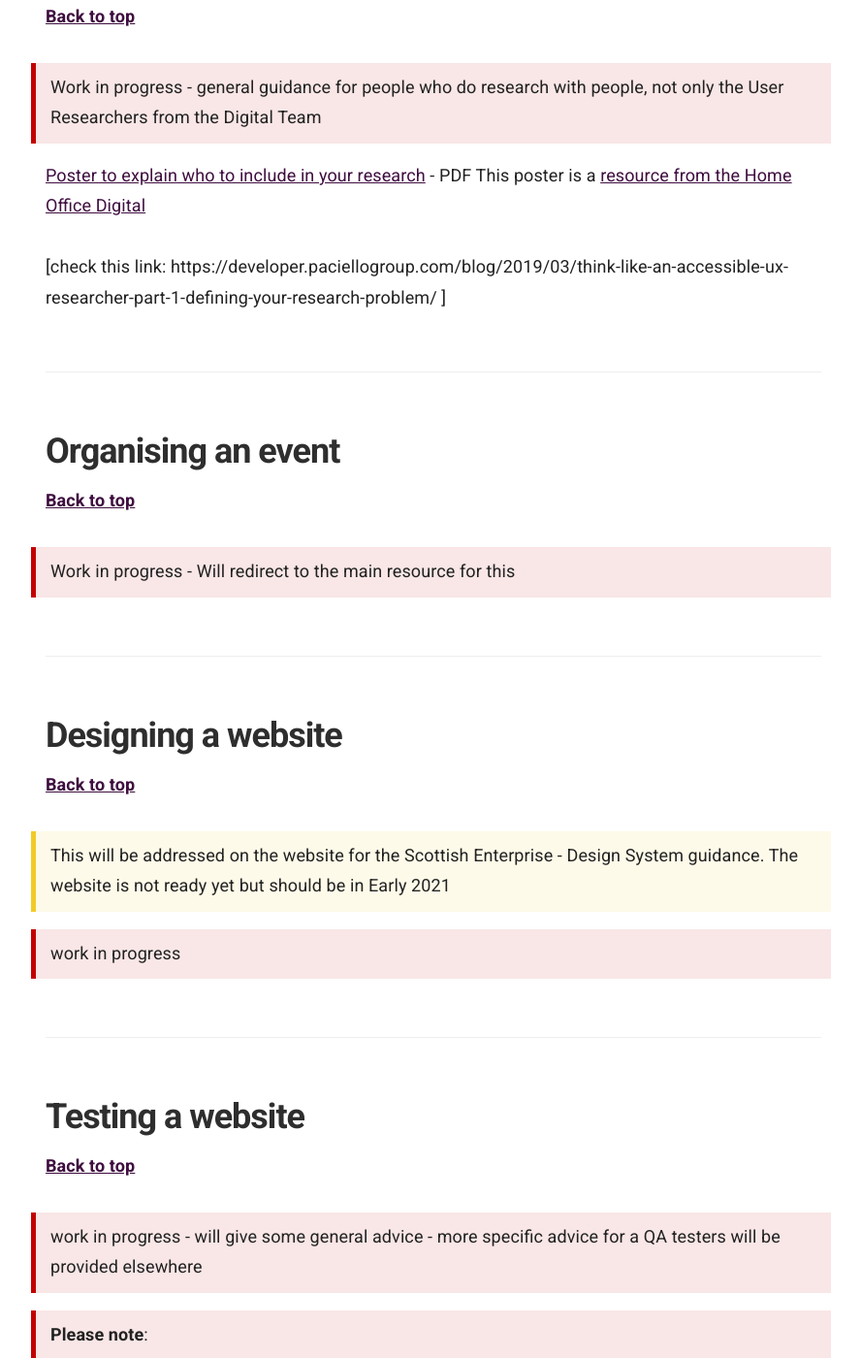
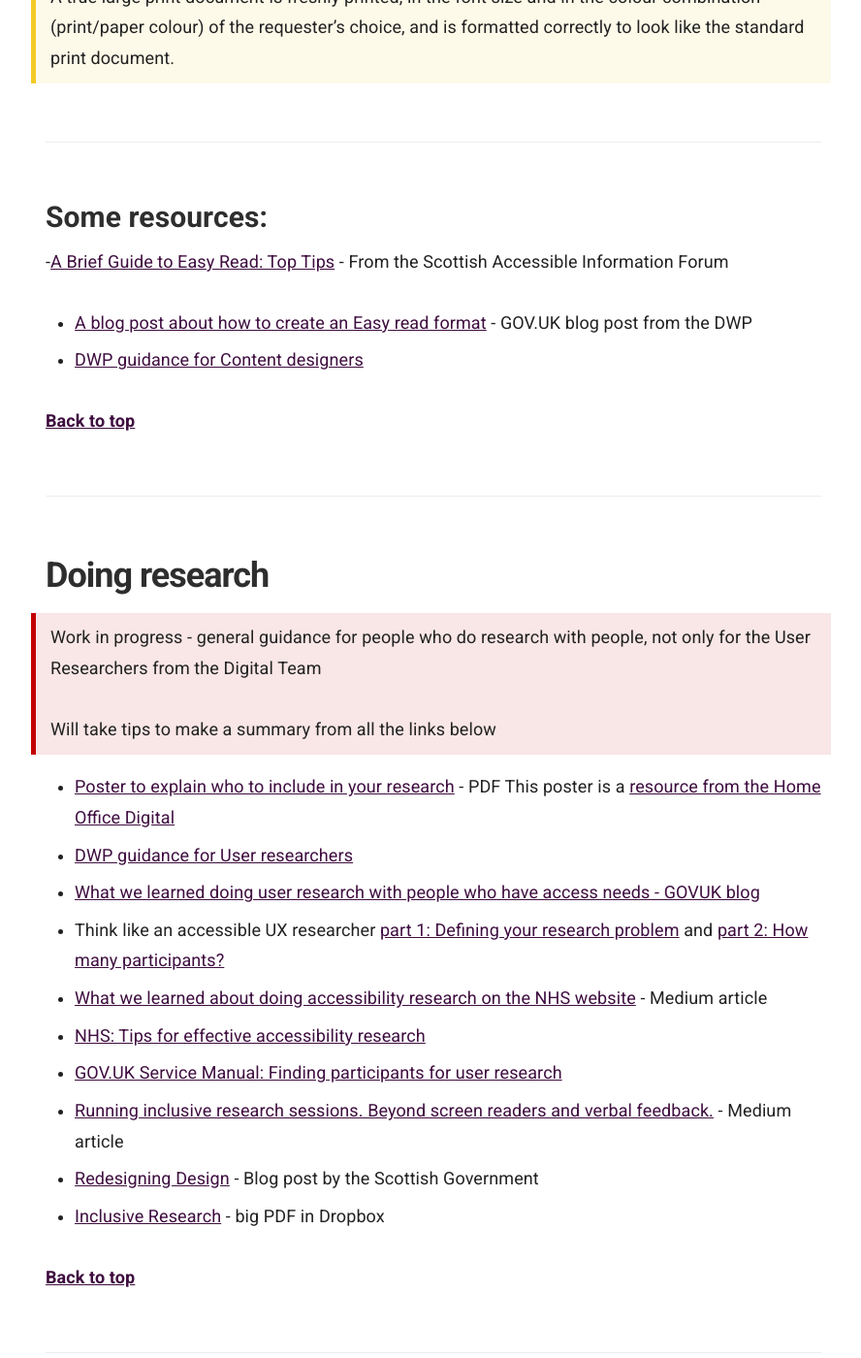
Before and after one commit to numbat70/inclusion2021, a Jekyll site: the page built from _docs/accessibility/advice-role.md, in a window 1280 px wide and 1400 px high, scrolled down 1010 px. Shown: the whole window at 97% size, without its empty margins (343-1231 px from the left). Built offline with Jekyll 4.4.1, drawn with Linux system fonts in a browser that asks for light colours; some of the changed text lies outside the part shown.

Commit message:
SK - add content for some roles

```diff
--- a/_docs/accessibility/advice-role.md
+++ b/_docs/accessibility/advice-role.md
@@ -6,7 +6,7 @@ order: 8
 
 <blockquote class="red"><p>work in progress</p></blockquote>
 
-Depending on your role, there are some specific things you need to make sure you get right.
+Depending on your role, there are some specific things you need to make sure you get right. This [guidance per job role from the DWP Accessibility manual](https://accessibility-manual.dwp.gov.uk/guidance-for-your-job-role) is good for reference.
 
 - [Creating content for others](#creating-content-for-others)
 - [Doing research](#doing-research)
@@ -15,35 +15,67 @@ Depending on your role, there are some specific things you need to make sure you
 - [Testing a website](#testing-a-website)
 
 ## Creating content for others
+
+<blockquote class="red"><p>We will have a section about this in the SE Design System showcase website, but it's not ready yet</p></blockquote>
+
+Have a look at the [Creating document](/inclusion/accessibility/document.md) section.
+
+**When asked for large print**:
+
+Don't just turn A4 document up onto A3 paper, when asked for accessible large print format.
+
+> A true large print document is freshly printed, in the font size and in the colour combination (print/paper colour) of the requester's choice, and is formatted correctly to look like the standard print document.
+
+### Some resources:
+-[A Brief Guide to Easy Read: Top Tips](http://www.saifscotland.org.uk/information-and-advice/brief-guide-easy-read-documents/brief-guide-easy-read-top-tips/#sthash.P6BlvNot.2F5teQP6.dpbs) - From the Scottish Accessible Information Forum
+- [A blog post about how to create an Easy read format](https://accessibility.blog.gov.uk/2019/10/11/how-dwp-used-the-easy-read-format-to-make-its-content-more-accessible/) - GOV.UK blog post from the DWP
+- [DWP guidance for Content designers](https://accessibility-manual.dwp.gov.uk/guidance-for-your-job-role/content-designer)
+
 [**Back to top**]()
-<blockquote class="red"><p>Work in progress - Will address video, audio, presentation, text, diagrams - there is a session about it we might just redirect too?</p></blockquote>
 
 ## Doing research
 
+<blockquote class="red"><p>Work in progress - general guidance for people who do research with people, not only for the User Researchers from the Digital Team</p>
+  <p>Will take tips to make a summary from all the links below</p>
+</blockquote>
+
+- [Poster to explain who to include in your research](/inclusion/accessibility/files/Research-who_to_include_when_.pdf) - PDF
+This poster is a [resource from the Home Office Digital](https://github.com/UKHomeOffice/posters/blob/master/accessibility/researching-access-needs/Research-who_to_include_when%3F.pdf)
+- [DWP guidance for User researchers](https://accessibility-manual.dwp.gov.uk/guidance-for-your-job-role/user-researcher)
+- [What we learned doing user research with people who have access needs - GOVUK blog](https://userresearch.blog.gov.uk/2018/08/09/what-we-learned-doing-user-research-with-people-who-have-access-needs/)
+- Think like an accessible UX researcher [part 1: Defining your research problem](https://developer.paciellogroup.com/blog/2019/03/think-like-an-accessible-ux-researcher-part-1-defining-your-research-problem/) and [part 2: How many participants?](https://developer.paciellogroup.com/blog/2019/03/think-like-an-accessible-ux-researcher-part-2/)
+- [What we learned about doing accessibility research on the NHS website](https://medium.com/we-are-margot/what-we-learned-about-doing-accessibility-research-on-the-nhs-website-fb9c649943fd) - Medium article
+- [NHS: Tips for effective accessibility research](https://digital.nhs.uk/blog/transformation-blog/2019/eight-tips-for-effective-accessibility-research)
+- [GOV.UK Service Manual: Finding participants for user research](https://www.gov.uk/service-manual/user-research/find-user-research-participants#recruiting-participants-with-disabilities)
+- [Running inclusive research sessions. Beyond screen readers and verbal feedback.](https://medium.com/swlh/running-inclusive-research-sessions-beyond-wheelchairs-and-screen-readers-488362c7103d) - Medium article
+- [Redesigning Design](https://blogs.gov.scot/digital/2018/12/17/redesigning-design/) - Blog post by the Scottish Government
+- [Inclusive Research](https://www.dropbox.com/s/6iy7waa7lsbvffi/InclusiveResearch%20UCD%20Gathering.pdf?dl=0) - big PDF in Dropbox
+
+
 [**Back to top**]()
-
-<blockquote class="red"><p>Work in progress - general guidance for people who do research with people, not only the User Researchers from the Digital Team</p></blockquote>
-
-[Poster to explain who to include in your research](/inclusion/accessibility/files/Research-who_to_include_when_.pdf) - PDF
-This poster is a [resource from the Home Office Digital](https://github.com/UKHomeOffice/posters/blob/master/accessibility/researching-access-needs/Research-who_to_include_when%3F.pdf)
-
-[check this link: https://developer.paciellogroup.com/blog/2019/03/think-like-an-accessible-ux-researcher-part-1-defining-your-research-problem/ ]
 
 ## Organising an event
 
+> Check the section [Presentations, meetings, events](/inclusion/accessibility/presentation-meeting.md)
+
 [**Back to top**]()
-
-<blockquote class="red"><p>Work in progress - Will redirect to the main resource for this</p></blockquote>
 
 ## Designing a website
 
+> This will be addressed on the website for the Scottish Enterprise - Design System guidance. The website is not ready yet but should be in Early 2021
+
 [**Back to top**]()
 
-> This will be addressed on the website for the Scottish Enterprise - Design System guidance. The website is not ready yet but should be in Early 2021
+## Testing a website
 
-<blockquote class="red"><p>work in progress</p></blockquote>
+Some simple tests you can do:
+- No mouse, keyboard only, tabbing through - can you access everything? Does the order make sense? (use the Tab key to navigate, Shift+ Tab key to go back and the space bar or Enter to select something)
+- set your screen to 400% zoom (in the settings or using Ctrl and +) - can you still use your website or app?
+- Use on a small screen - can you still select a link, use all the components? are tables, images and graphics still visible?
 
-## Testing a website
+For more information, you can check the [DWP guidance for QA testers](https://accessibility-manual.dwp.gov.uk/guidance-for-your-job-role/qa-tester)
+
+> Get in touch with the Digital team to learn more
 
 [**Back to top**]()
 
```
